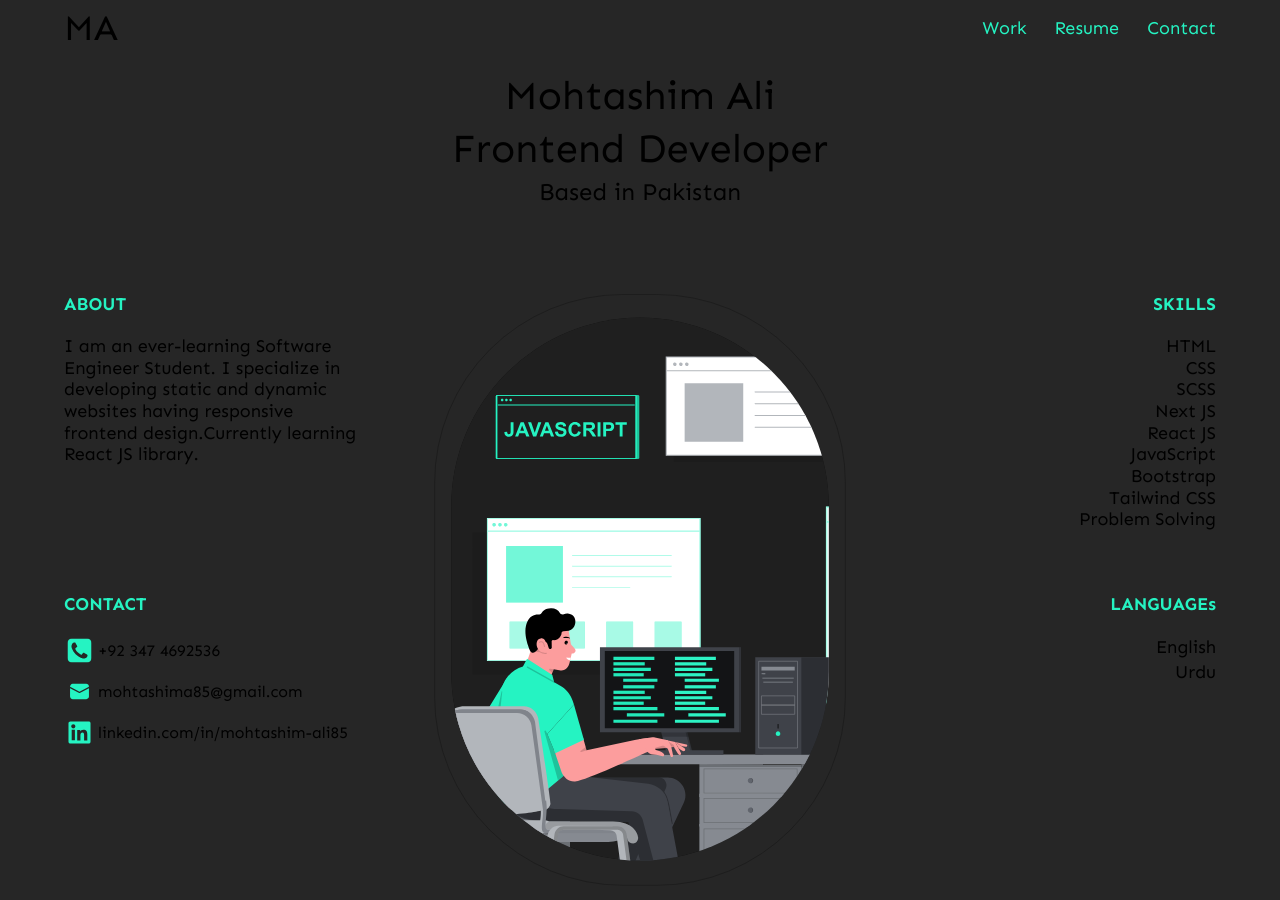
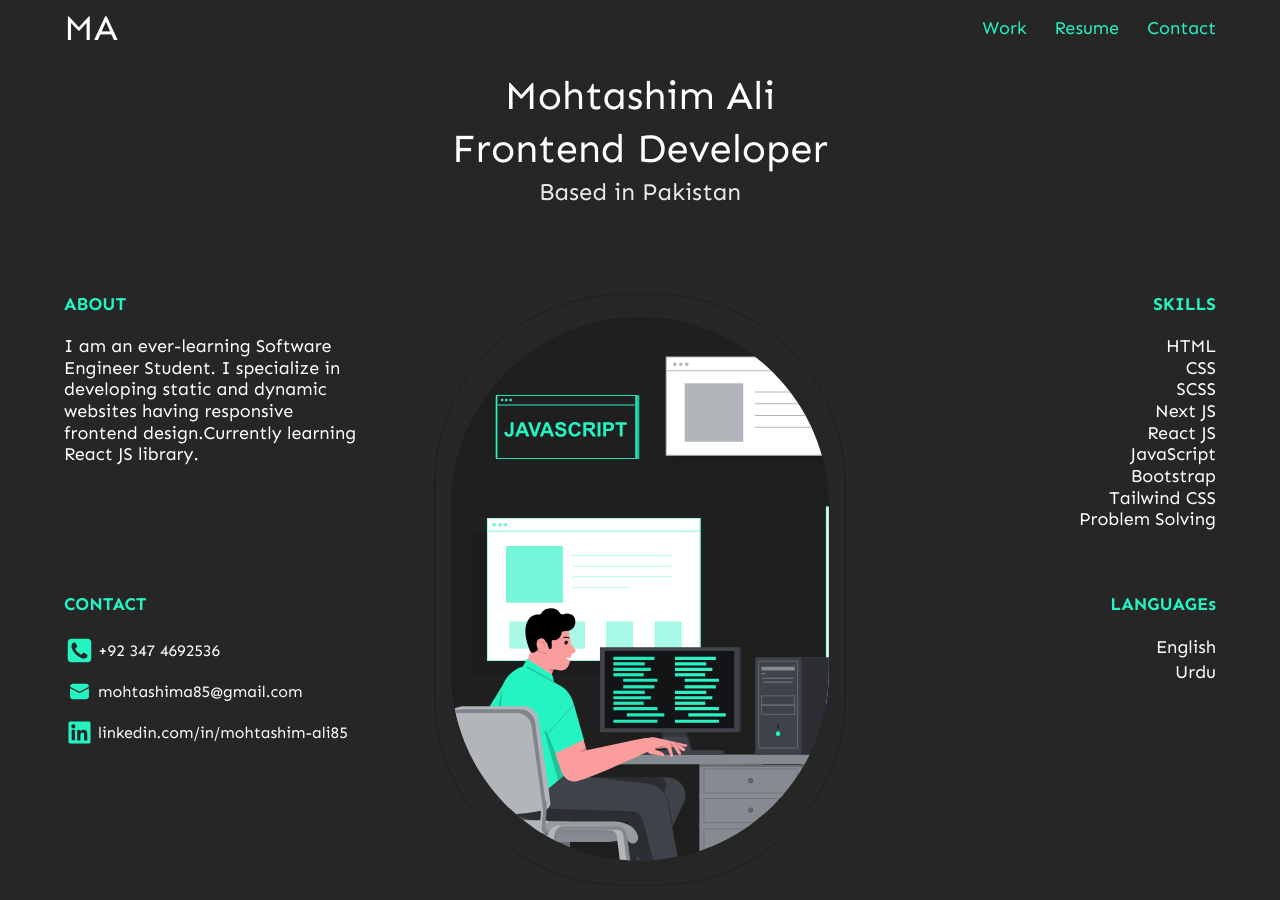
Before and after one commit to MohtashimAli85/portfolio, a Next.js app: page / in a window 1280 px wide. Built offline with nearby package versions, Linux system fonts and the light colour scheme.

Commit message:
added white color

```diff
--- a/tailwind.config.js
+++ b/tailwind.config.js
@@ -8,6 +8,7 @@ module.exports = {
   theme: {
     extend: {},
     colors: {
+      white: "#FFFFFF",
       aqua: "#25F3C2",
       "baltic-sea": "#262626",
       "white-smoke": "#F4F5F7",
```
